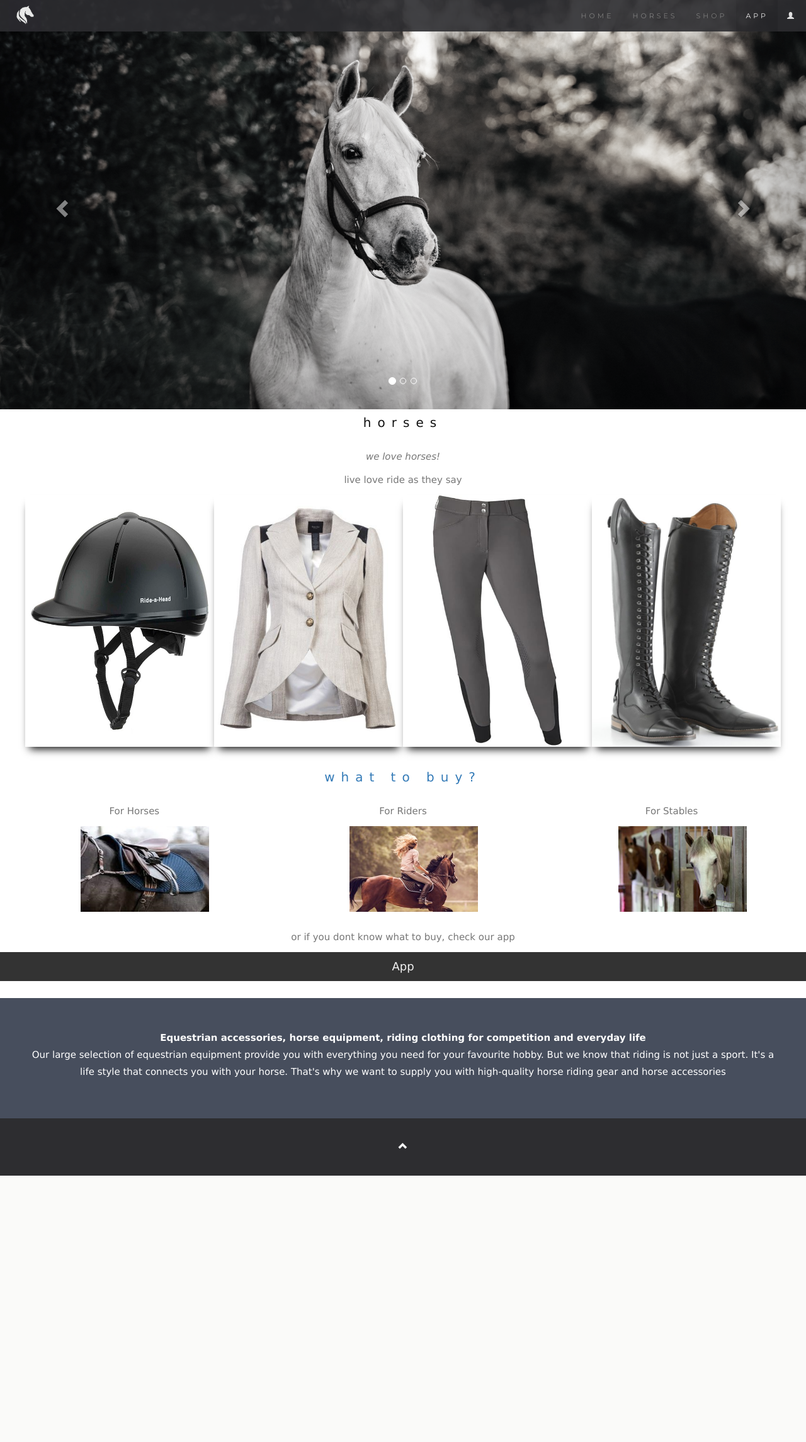
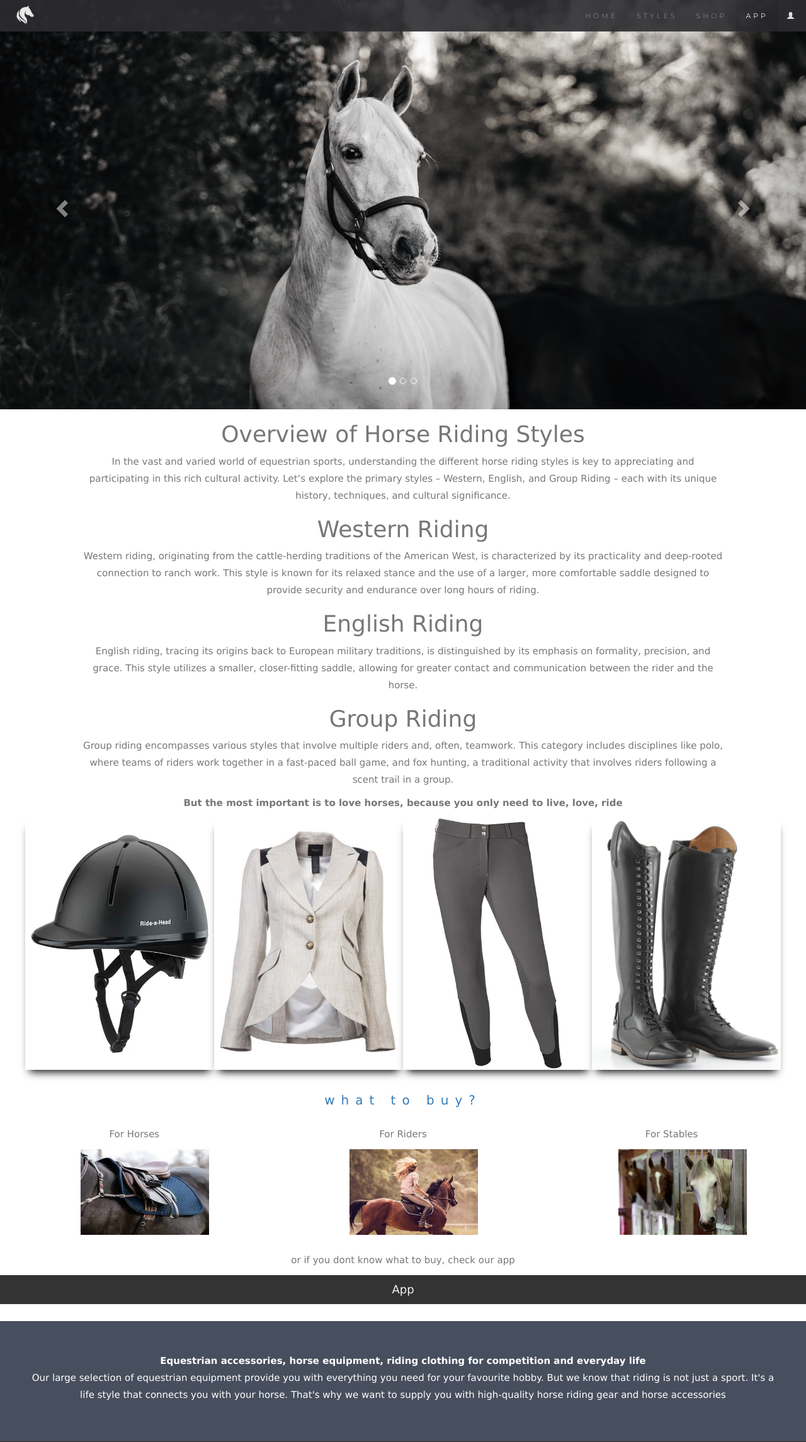
Before and after one commit to pityung/Szakdolgozat, a PHP site: page / in a window 1280 px wide. Shown: the top 2290 px of the page at 63% size. Before the commit the page ends 1867 px from the top, so only its background shows below. Run offline with PHP 8.4, Linux system fonts and the light colour scheme.

Commit message:
comments
Commented the code

```diff
--- a/index.html
+++ b/index.html
@@ -15,6 +15,7 @@
 </head>
 
 <body id="myPage" data-spy="scroll" data-target=".navbar" data-offset="50">
+    <!-- Navbar -->
     <nav class="navbar navbar-default navbar-fixed-top" id="navbar">
         <div class="container-fluid">
             <div class="navbar-header">
@@ -28,7 +29,7 @@
             <div class="collapse navbar-collapse" id="myNavbar">
                 <ul class="nav navbar-nav navbar-right">
                     <li><a href="#myPage">HOME</a></li>
-                    <li><a href="#cardheader">HORSES</a></li>
+                    <li><a href="#cardheader">STYLES</a></li>
                     <li><a href="#shop">SHOP</a></li>
                     <li><a href="#app">APP</a></li>
                     <li><a href="login.html"><span class="glyphicon glyphicon-user" id="user"></span></a></li>
@@ -36,6 +37,7 @@
             </div>
         </div>
     </nav>
+    <!-- Main horse pictures -->
     <div id="myCarousel" class="carousel slide" data-ride="carousel">
         <ol class="carousel-indicators">
             <li data-target="#myCarousel" data-slide-to="0" class="active"></li>
@@ -64,10 +66,28 @@
         </a>
     </div>
     <div id="cardheader">
-        <h3>horses</h3>
-        <p><em>we love horses!</em></p>
-        <p>live love ride as they say</p>
+        <!-- Overview of horse riding -->
+        <h1> Overview of Horse Riding Styles</h1>
+        <p> In the vast and varied world of equestrian sports, understanding the different horse riding styles is key to
+            appreciating and participating in this rich cultural activity. Let’s explore the primary styles – Western,
+            English, and Group Riding – each with its unique history, techniques, and cultural significance.</p>
+        <h1> Western Riding</h1>
+        <p> Western riding, originating from the cattle-herding traditions of the American West, is characterized by its
+            practicality and deep-rooted connection to ranch work. This style is known for its relaxed stance and the
+            use of a larger, more comfortable saddle designed to provide security and endurance over long hours of
+            riding.</p>
+        <h1>English Riding</h1>
+        <p> English riding, tracing its origins back to European military traditions, is distinguished by its emphasis
+            on formality, precision, and grace. This style utilizes a smaller, closer-fitting saddle, allowing for
+            greater contact and communication between the rider and the horse.</p>
+        <h1> Group Riding</h1>
+        <p>Group riding encompasses various styles that involve multiple riders and, often, teamwork. This category
+            includes disciplines like polo, where teams of riders work together in a fast-paced ball game, and fox
+            hunting,
+            a traditional activity that involves riders following a scent trail in a group.</p>
+        <p> <b>But the most important is to love horses, because you only need to live, love, ride</b></p>
     </div>
+    <!-- Cards -->
     <div id="card-container">
         <div class="card-container">
             <div class="card">
@@ -131,8 +151,10 @@
                 </div>
             </div>
         </div>
+
         <br>
     </div>
+    <!-- The shop -->
     <div class="container-fluid bg-3 text-center">
         <h3 id="shop"><a href="shop.html">what to buy?</a> </h3>
         <div class="row">
@@ -172,13 +194,14 @@
         </div>
     </div>
     <br>
-    <div id="cardheader">
+    <!-- App -->
+    <div id="appbutton">
         <p>or if you dont know what to buy, check our app</p>
-
         <a href="app.html" id="app"><button type="button" class="btn btn-secondary btn-lg btn-block">App</button>
         </a>
     </div>
     <br>
+    <!-- About Section -->
     <div class="about-section">
         <strong>
             Equestrian accessories, horse equipment, riding clothing for competition and everyday life
--- a/styles/style.css
+++ b/styles/style.css
@@ -19,6 +19,12 @@ h4 {
 }
 
 #cardheader {
+    text-align: center;
+    width: 80%;
+    margin: auto;
+}
+
+#appbutton{
     text-align: center;
 }
 
```
